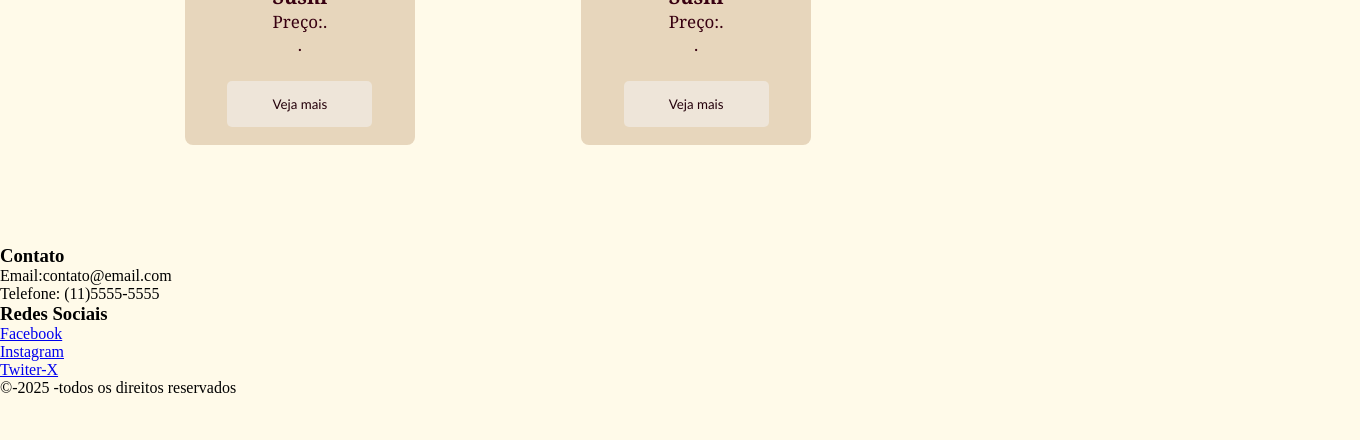
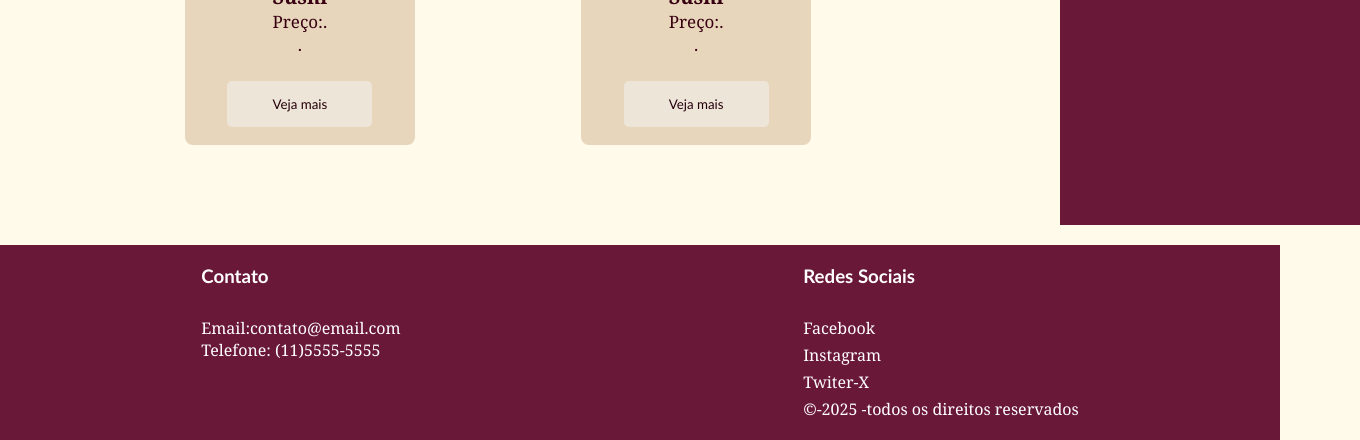
Before and after one commit to UXcellence-CP2/CP2-FRONT, a plain HTML site: page pages/cardapio.html in a window 1280 px wide. Shown: the part 4515-4955 px from the top of the page, 1360 px wide, since content can reach past the window. Before the commit the page ends 4912 px from the top, so only its background shows below. Drawn offline with Linux system fonts and the light colour scheme; files whose address does not match are found by name.

Commit message:
Estilizando aside e footer

```diff
--- a/src/css/estilo.css
+++ b/src/css/estilo.css
@@ -120,3 +120,47 @@ button:hover{
     background: #41151c;
     color:rgb(255, 255, 255);
 }
+
+aside{
+    width: 300px;
+    padding: 30px;
+    font-family: Georgia, 'Times New Roman', Times, serif;
+    line-height: 25px;
+    color:#25000b;
+    background: #6a1838;
+}
+
+footer{
+    background: #6a1838;
+    color:#fff;
+    padding: 20px 0;
+    margin-top: auto;
+}
+
+.footer-content{
+    display: flex;
+    justify-content: space-around;
+    max-width: 100%;
+    margin: 0 auto;
+    font-family: Georgia, 'Times New Roman', Times, serif;
+}
+
+.footer-content h3{
+    margin-bottom: 30px;
+    font-family: 'Trebuchet MS', 'Lucida Sans Unicode', 'Lucida Grande', 'Lucida Sans', Arial, sans-serif;
+}
+
+.footer-content ul{
+    list-style: none;
+    padding: 0;
+}
+
+.footer-content li{
+    margin-bottom: 5px;
+}
+
+.footer-content a{
+    color:#ffffff;
+    text-decoration: none;
+    font-family: Georgia, 'Times New Roman', Times, serif
+}
```
